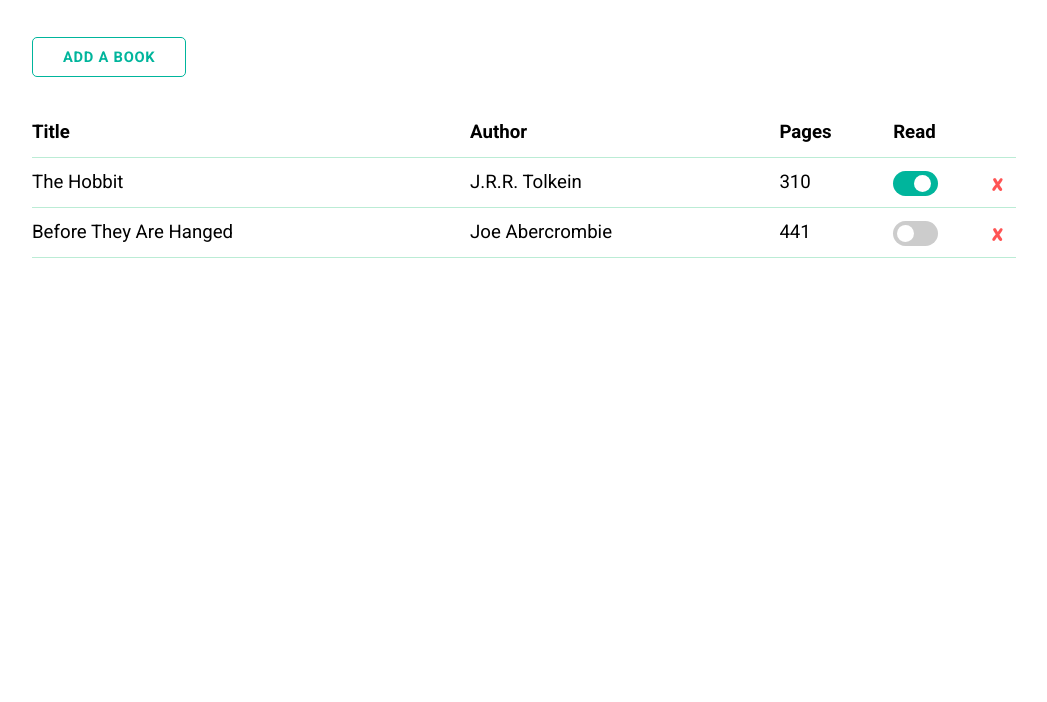
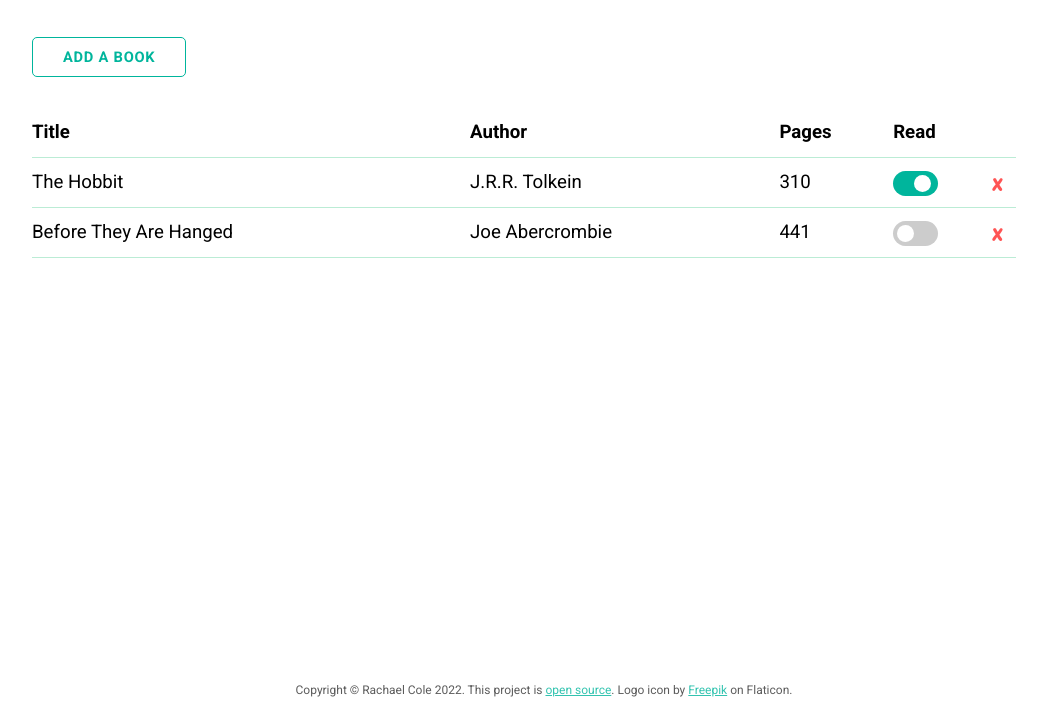
Before and after one commit to jcrachael/library, a plain HTML site: page index.html in a window 1280 px wide. Shown: the part 98-800 px from the top of the page, without its empty margins (116-1163 px from the left). Drawn offline with Linux system fonts and the light colour scheme.

Commit message:
Make code more presentable, add footer, edit README.md

```diff
--- a/index.html
+++ b/index.html
@@ -29,19 +29,7 @@
                 </thead>
                 <tbody id="book-list"></tbody>
             </table>
-
-
-
-                <!-- Sample book element -->
-
-
-
-
         </div>
-
-
-
-
 
         <div id="myModal" class="modal">
             <form class="modal-content" id="form">
@@ -72,6 +60,8 @@
         </div>
 
         <footer>
+            Copyright © Rachael Cole 2022. This project is&nbsp;<a href="https://github.com/jcrachael/library/">open source</a>.
+            Logo icon by <a href="https://www.flaticon.com/free-icons/business-and-finance" title="business and finance icons">Freepik</a> on Flaticon.
         </footer>
 
     </div>
--- a/scripts.js
+++ b/scripts.js
@@ -52,33 +52,25 @@ class UI {
             <td>${book.author}</td>
             <td>${book.pages}</td>
             <td>
-
                 <label class="switch">
                     <input type="checkbox" checked>
                     <span class="slider round"></span>
                 </label>
-
             </td>
-            <td><a href="#" class="btn-delete delete">x</a></td>
-        `;
+            <td><a href="#" class="btn-delete delete">x</a></td>`;
        } else {
             row.innerHTML = `
                 <td>${book.title}</td>
                 <td>${book.author}</td>
                 <td>${book.pages}</td>
                 <td>
-
                     <label class="switch">
                         <input type="checkbox">
                         <span class="slider round"></span>
                     </label>
-
                 </td>
-                <td><a href="#" class="btn-delete delete">x</a></td>
-            `;
+                <td><a href="#" class="btn-delete delete">x</a></td>`;
        }
-
-
 
         // append row to our book-list
         list.appendChild(row);
@@ -105,10 +97,7 @@ class UI {
             // remove read class from parent element
             parentElement.classList.remove('read');
         }
-
-
     }
-
 
     // clear form fields
     static clearFields() {
@@ -130,6 +119,7 @@ function displayRadioValue() {
     }
 }
 
+// clear radio input
 function clearRadioValue() {
     let ele = document.getElementsByName('read-yet');
     for (let i = 0; i < ele.length; i++) {
@@ -143,35 +133,10 @@ function clearRadioValue() {
 document.addEventListener('DOMContentLoaded', UI.displayBooks);
 
 // Event: Add a book
-const form = document.getElementById('form');
-
-form.addEventListener('submit', (e) => {
-    // prevent default action
-    e.preventDefault();
-    modal.style.display = "none";
-    // get form values
-    const title = document.getElementById('book-title').value;
-    const author = document.getElementById('book-author').value;
-    const pages = document.getElementById('book-pages').value;
-    const read = displayRadioValue();
-
-
-
-    // instantiate a book
-    const book = new Book(title, author, pages, read);
-
-    // add book to list
-    UI.addBookToList(book);
-
-    // Clear fields
-    UI.clearFields();
-});
-
-// Open modal when "New book" button clicked
+// First, open modal when "New book" button clicked
 const modal = document.getElementById('myModal');
 const newBookBtn = document.getElementById('new-book-btn');
 const span = document.getElementById('close-modal');
-
 newBookBtn.addEventListener("click", function() {
     modal.style.display = "block";
 });
@@ -184,12 +149,34 @@ window.addEventListener("click", function(event) {
     }
 });
 
+// Then, listen for form submission and on submit, create new book with the form
+// inputs, and add it to the book list, then clear the form fields
+const form = document.getElementById('form');
+form.addEventListener('submit', (e) => {
+    // prevent default action
+    e.preventDefault();
+    modal.style.display = "none";
+    // get form values
+    const title = document.getElementById('book-title').value;
+    const author = document.getElementById('book-author').value;
+    const pages = document.getElementById('book-pages').value;
+    const read = displayRadioValue();
+    // instantiate a book
+    const book = new Book(title, author, pages, read);
+    // add book to list
+    UI.addBookToList(book);
+    // Clear fields
+    UI.clearFields();
+});
+
+
 // Event: Delete a book
-// use event propagation to select a parent element and target a child inside
+// use event propagation to select a parent element of the child target
 document.getElementById('book-list').addEventListener('click', (e) => {
     UI.deleteBook(e.target);
 })
 
+// Event: Toggle 'read' Class slider
 document.getElementById('book-list').addEventListener('click', (e) => {
     // toggle book class with slider
     UI.toggleBookClass(e.target);
--- a/styles.css
+++ b/styles.css
@@ -1,11 +1,7 @@
 @import url('https://fonts.googleapis.com/css2?family=Roboto:wght@100;300;400;700;900&display=swap');
 @import url('https://fonts.googleapis.com/css2?family=Patrick+Hand&display=swap');
+
 /* GLOBALS */
-
-/* colors
-bluest green: #00b59c
-light green: #9cffac
-*/
 
 *,
 *::before,
@@ -17,17 +13,17 @@ light green: #9cffac
     margin: 0;
     padding: 0;
     font-family: 'Roboto', Arial, Helvetica, sans-serif;
-    box-sizing: border-box;
 }
 
 *:focus{outline:none !important}
 
-
 #container {
+    position: relative;
     font-size: 14pt;
     padding: 20px;
     margin: 0 auto;
     max-width: 80%;
+    min-height: 100vh;
 }
 
 /* TITLE */
@@ -63,21 +59,9 @@ table {
     text-align: left;
 }
 
-th {
-
-}
-
 tr {
     height: 50px;
     border-bottom: 1px #40ca8a5b solid;
-}
-
-tr.read {
-
-}
-
-td {
-
 }
 
 .btn-delete {
@@ -91,7 +75,6 @@ td {
 .btn-delete:hover {
     color: red;
 }
-
 
 /* BUTTONS, FORM AND MODAL */
 
@@ -117,7 +100,6 @@ button:hover, input[type="submit"]:hover {
 button:active, input[type="submit"]:active {
     background: rgba(0,181,156,0.5);
 }
-
 
 form {
     width: 500px;
@@ -153,8 +135,6 @@ input {
     font-size: 12pt;
 }
 
-
-
 .radios  {
     display: flex;
     align-items: center;
@@ -189,7 +169,6 @@ input {
     background: rgba(255,255,255,0);
 }
 
-
 .modal {
     display: none;
     position: fixed;
@@ -200,7 +179,6 @@ input {
     height: 100%; /* Full height */
     overflow: auto; /* Enable scroll if needed */
     background-color: rgba(255,255,255,0.5);
-
 }
 
 .close {
@@ -220,7 +198,6 @@ input {
     font-size: 10pt;
     margin-top: 10px;
 }
-
 
 /* sliders */
 .switch {
@@ -282,3 +259,25 @@ input {
   .slider.round:before {
     border-radius: 50%;
   }
+
+/* FOOTER */
+footer {
+    position: absolute;
+    font-size: 9pt;
+    text-align: center;
+    max-height: 15px;
+    margin: 5px 0px;
+    bottom: 0;
+    color: #333;
+    opacity: 0.8;
+    width: 100%;
+}
+
+footer a {
+    text-decoration: underline;
+    color: #00b59c;
+}
+
+footer a:hover {
+    color: #9cffac;
+}
```
Also changed, not shown: README.md. Lines whose indentation alone changed are shown as unchanged.
